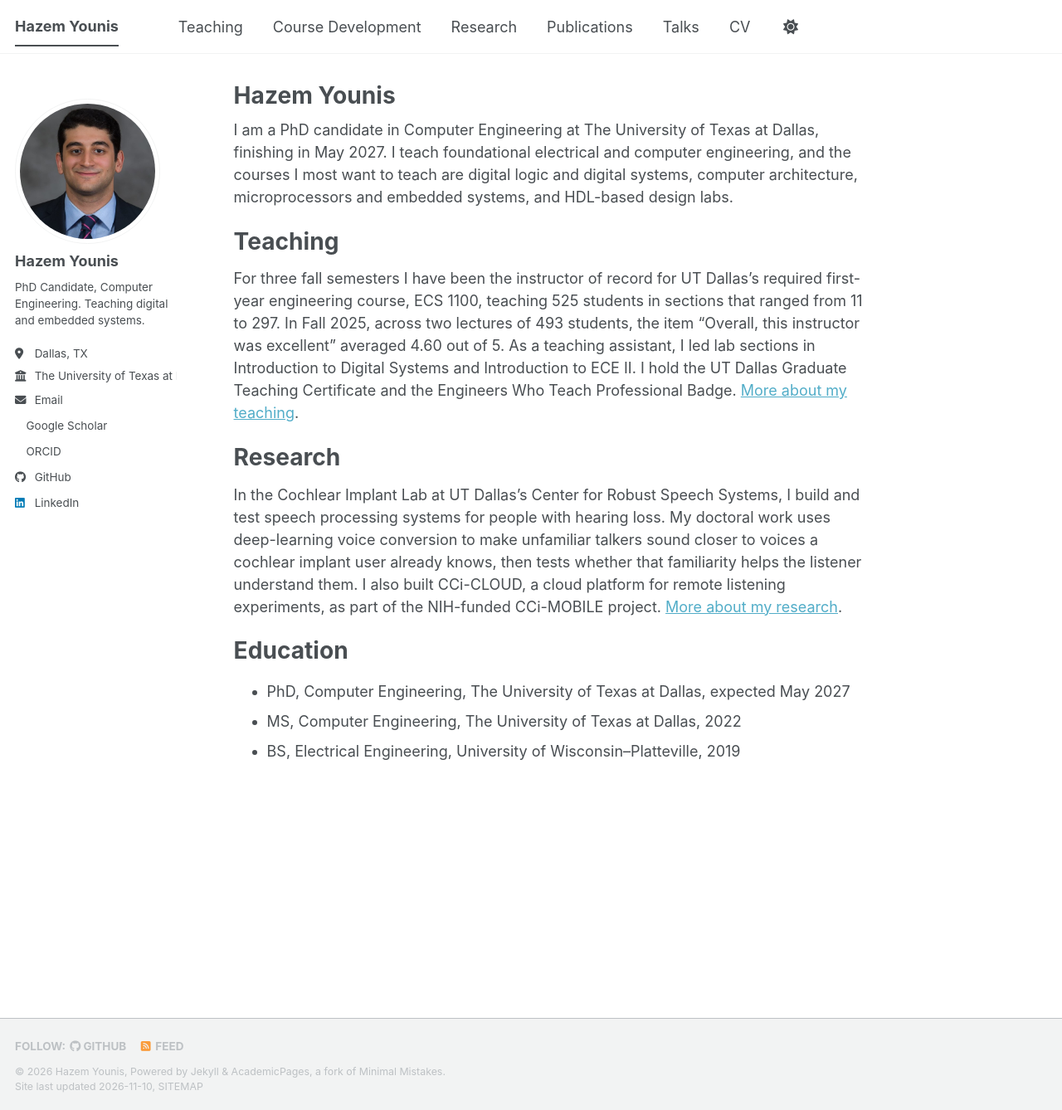
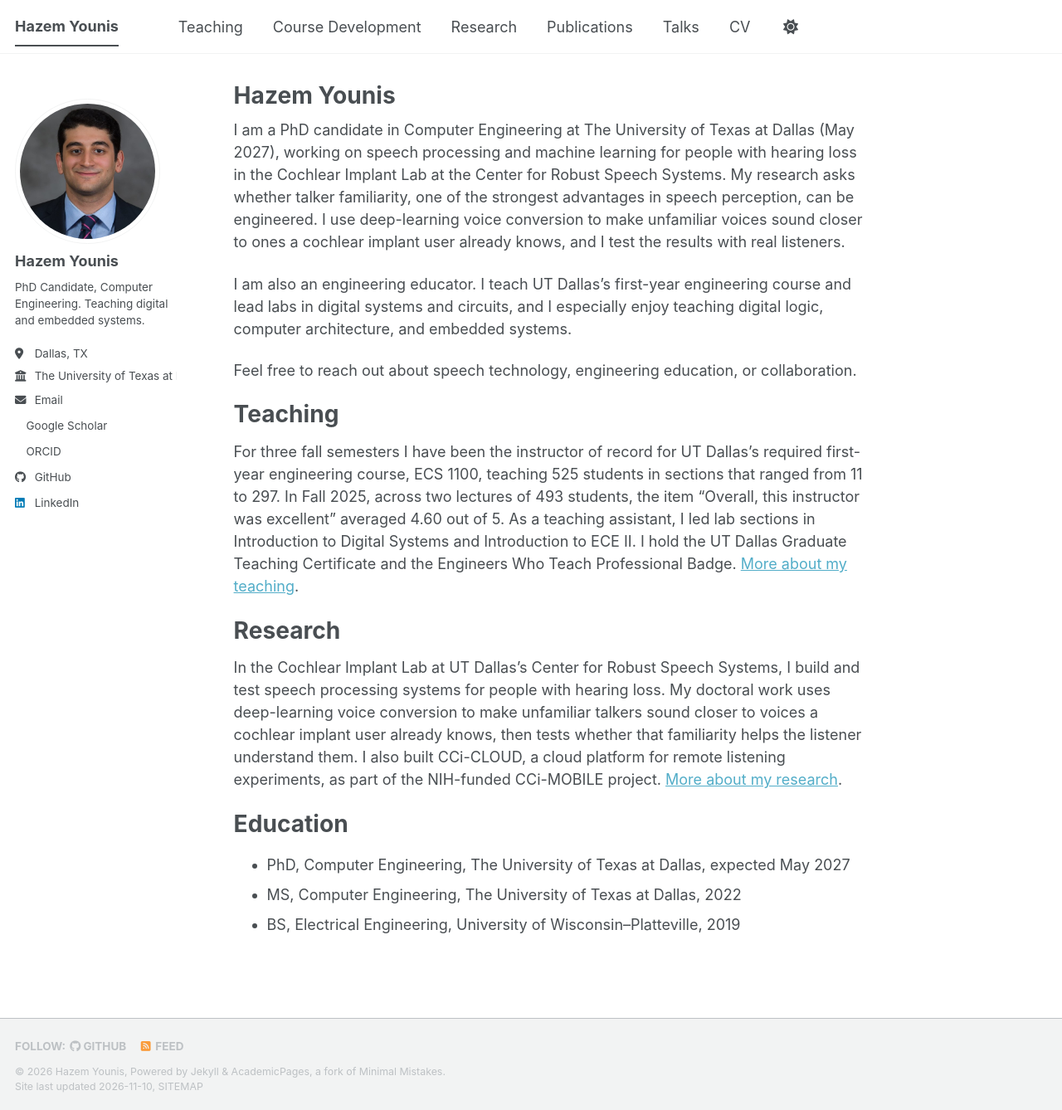
Before and after one commit to Hazem-AF-Younis/hazem-af-younis.github.io, a Jekyll site: the page built from _pages/about.md, in a window 1280 px wide and 1338 px high. Shown: the whole window at 83% size. Built offline with Jekyll 4.4.1, drawn with Linux system fonts in a browser that asks for light colours; a script bundle is joined from its source files by our own code; a style sheet for code colours, icons or effects is not loaded.

Commit message:
Homepage: rewrite intro

```diff
--- a/_pages/about.md
+++ b/_pages/about.md
@@ -7,7 +7,11 @@ redirect_from:
   - /about.html
 ---
 
-I am a PhD candidate in Computer Engineering at The University of Texas at Dallas, finishing in May 2027. I teach foundational electrical and computer engineering, and the courses I most want to teach are digital logic and digital systems, computer architecture, microprocessors and embedded systems, and HDL-based design labs.
+I am a PhD candidate in Computer Engineering at The University of Texas at Dallas (May 2027), working on speech processing and machine learning for people with hearing loss in the Cochlear Implant Lab at the Center for Robust Speech Systems. My research asks whether talker familiarity, one of the strongest advantages in speech perception, can be engineered. I use deep-learning voice conversion to make unfamiliar voices sound closer to ones a cochlear implant user already knows, and I test the results with real listeners.
+
+I am also an engineering educator. I teach UT Dallas's first-year engineering course and lead labs in digital systems and circuits, and I especially enjoy teaching digital logic, computer architecture, and embedded systems.
+
+Feel free to reach out about speech technology, engineering education, or collaboration.
 
 Teaching
 ======
```
